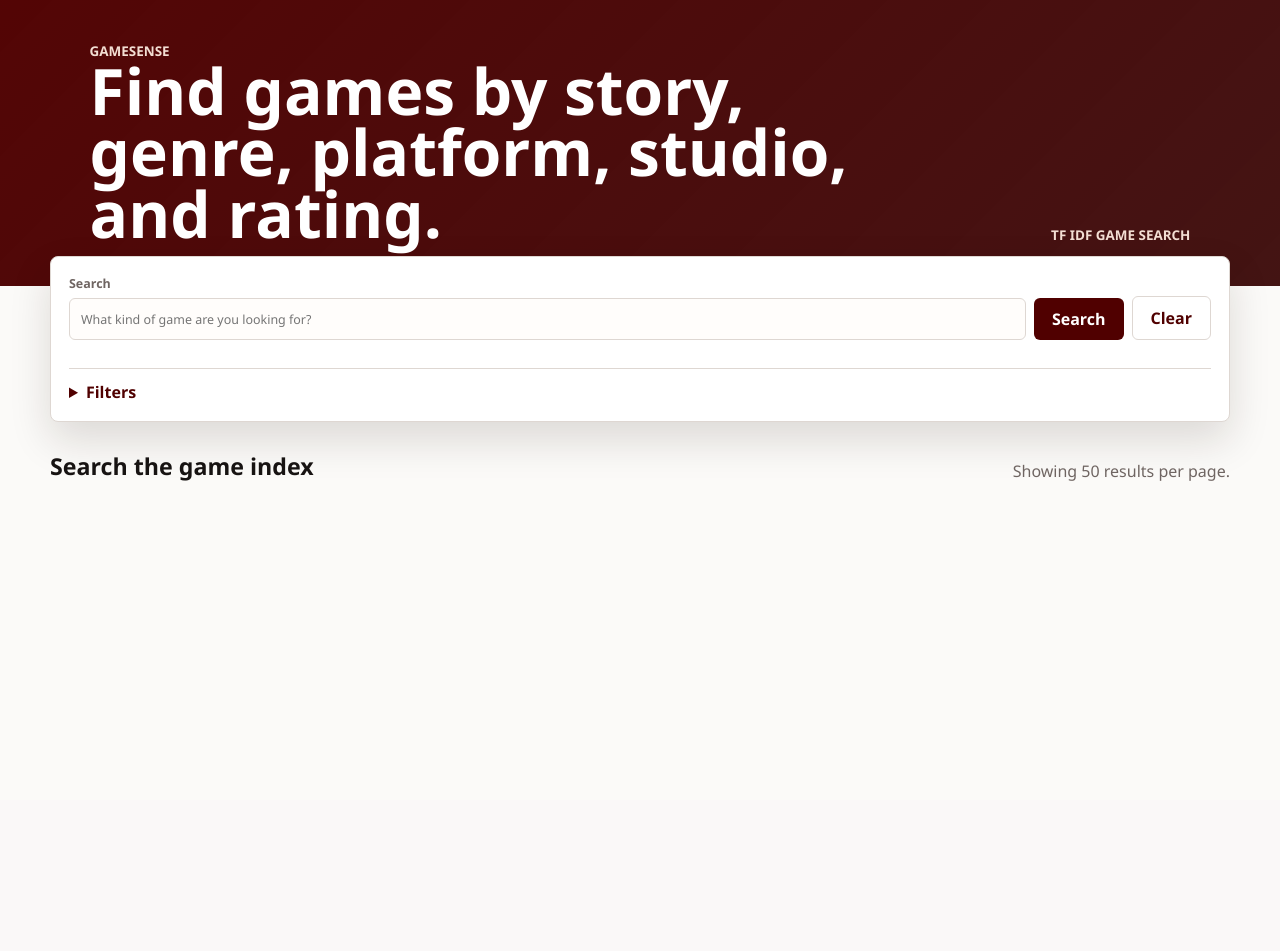
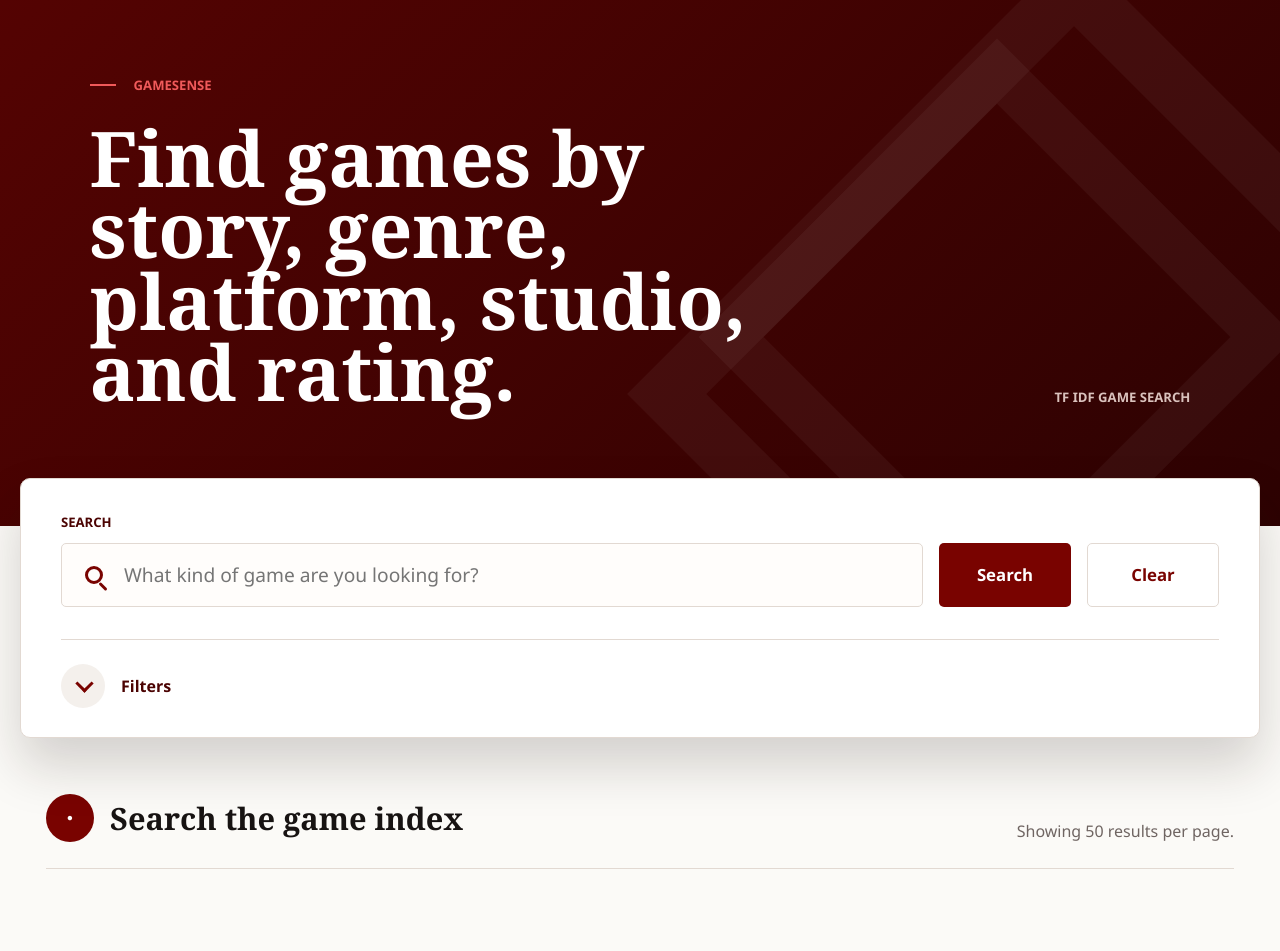
Before and after one commit to joshEng1/GameSense, a Flask app: template templates/index.html in a window 1280 px wide. Before the commit the page ends 481 px from the top, so only its background shows below. Run offline with Flask 3, Linux system fonts and the light colour scheme; the template is opened without the code that fills it, so the values that code supplies are empty.

Commit message:
Refactor styles and improve layout for hero section and search panel

```diff
--- a/static/style.css
+++ b/static/style.css
@@ -1,12 +1,14 @@
 :root {
-    --maroon: #500000;
-    --maroon-dark: #330000;
+    --maroon: #790300;
+    --maroon-dark: #4b0302;
+    --maroon-deep: #3a0202;
     --ink: #171312;
     --muted: #6f6562;
-    --line: #ded7d2;
-    --paper: #fbfaf8;
+    --line: #e2d9d2;
+    --paper: #fbfaf7;
     --panel: #ffffff;
-    --accent: #c89a43;
+    --accent: #f05a5a;
+    --soft: #f4f0ec;
 }
 
 * {
@@ -21,26 +23,75 @@ body {
 }
 
 .hero {
-    min-height: 230px;
+    position: relative;
+    min-height: 470px;
     display: flex;
     align-items: end;
     justify-content: space-between;
-    gap: 28px;
-    padding: 42px max(24px, 7vw);
+    gap: 34px;
+    overflow: hidden;
+    padding: 76px max(24px, 7vw) 118px;
     background:
-        linear-gradient(135deg, rgba(80, 0, 0, 0.98), rgba(51, 0, 0, 0.92)),
-        repeating-linear-gradient(90deg, rgba(255, 255, 255, 0.08) 0 1px, transparent 1px 38px);
+        linear-gradient(135deg, rgba(84, 3, 2, 1), rgba(45, 2, 2, 1));
     color: white;
+}
+
+.hero::before,
+.hero::after {
+    content: "";
+    position: absolute;
+    right: -110px;
+    width: 520px;
+    height: 520px;
+    border: 56px solid rgba(255, 255, 255, 0.045);
+    transform: rotate(45deg);
+}
+
+.hero::before {
+    top: 78px;
+}
+
+.hero::after {
+    top: 126px;
+    right: 72px;
+    width: 330px;
+    height: 330px;
+    border-width: 46px;
+}
+
+.hero > * {
+    position: relative;
+    z-index: 1;
 }
 
 .eyebrow,
 .count {
     margin: 0;
-    color: #f3ded3;
-    font-size: 0.84rem;
+    color: var(--accent);
+    font-size: 0.82rem;
     font-weight: 700;
     letter-spacing: 0;
     text-transform: uppercase;
+}
+
+.eyebrow {
+    display: flex;
+    align-items: center;
+    gap: 18px;
+    margin-bottom: 28px;
+}
+
+.eyebrow::before {
+    content: "";
+    width: 26px;
+    height: 2px;
+    background: var(--accent);
+}
+
+.count {
+    align-self: end;
+    color: #dac2bd;
+    margin-bottom: 2px;
 }
 
 h1,h2,h3,p {
@@ -48,36 +99,40 @@ h1,h2,h3,p {
 }
 
 h1 {
-    max-width: 840px;
+    max-width: 780px;
     margin-bottom: 0;
-    font-size: clamp(2.2rem, 5vw, 4.8rem);
-    line-height: 0.96;
+    font-family: Georgia, "Times New Roman", serif;
+    font-size: clamp(3.2rem, 6vw, 6.4rem);
+    line-height: 0.93;
+    letter-spacing: 0;
 }
 
 .shell {
-    width: min(1180px, calc(100% - 32px));
+    width: min(1360px, calc(100% - 40px));
     margin: 0 auto;
-    padding: 24px 0 48px;
+    padding: 0 0 56px;
 }
 
 .search-panel {
+    position: relative;
+    z-index: 2;
     display: grid;
     grid-template-columns: repeat(4, minmax(0, 1fr));
-    gap: 14px;
-    padding: 18px;
-    margin-top: -54px;
+    gap: 0;
+    padding: 34px 40px 24px;
+    margin-top: -48px;
     background: var(--panel);
     border: 1px solid var(--line);
-    border-radius: 8px;
-    box-shadow: 0 18px 42px rgba(33, 22, 17, 0.14);
+    border-radius: 10px;
+    box-shadow: 0 28px 52px rgba(33, 22, 17, 0.18);
 }
 
 select {
     width: 100%;
-    min-height: 42px;
+    min-height: 46px;
     border: 1px solid var(--line);
-    border-radius: 6px;
-    padding: 9px 11px;
+    border-radius: 5px;
+    padding: 10px 12px;
     color: var(--ink);
     background: #fffdfb;
     font: inherit;
@@ -91,34 +146,43 @@ select:focus {
 
 label {
     display: grid;
-    gap: 6px;
-    color: var(--muted);
-    font-size: 0.78rem;
+    gap: 12px;
+    color: var(--maroon-dark);
+    font-size: 0.82rem;
     font-weight: 700;
+    letter-spacing: 0;
+    text-transform: uppercase;
 }
 
 .wide {
     flex: 1;
+    min-width: 0;
 }
 
 /* --- Search bar row --- */
 .search-bar-row {
-    display: flex;
+    display: grid;
+    grid-template-columns: minmax(0, 1fr) 132px 132px;
     align-items: flex-end;
-    gap: 8px;
+    gap: 16px;
     grid-column: span 4;
+    padding-bottom: 32px;
+    border-bottom: 1px solid var(--line);
 }
 
 /* --- Collapsible filters --- */
 .search-panel details {
     grid-column: span 4;
+    margin-top: 24px;
+    border-top: 0;
+    padding-top: 0;
 }
 
 .filters-grid {
     display: grid;
     grid-template-columns: repeat(4, minmax(0, 1fr));
-    gap: 14px;
-    margin-top: 14px;
+    gap: 16px;
+    margin-top: 22px;
 }
 
 /* --- Rating row --- */
@@ -133,14 +197,51 @@ label {
 
 input {
     width: 100%;
-    min-height: 42px;
+    min-height: 64px;
     border: 1px solid var(--line);
-    border-radius: 6px;
-    padding: 9px 11px;
+    border-radius: 5px;
+    padding: 12px 16px;
     color: var(--ink);
     background: #fffdfb;
     font: inherit;
     font-weight: 500;
+}
+
+.search-input-wrap {
+    position: relative;
+    display: flex;
+}
+
+.search-input-wrap input {
+    min-width: 0;
+    padding-left: 62px;
+    font-size: 1.2rem;
+    letter-spacing: 0;
+    text-transform: none;
+}
+
+.search-icon {
+    position: absolute;
+    left: 24px;
+    top: 32px;
+    z-index: 1;
+    width: 18px;
+    height: 18px;
+    border: 3px solid var(--maroon);
+    border-radius: 50%;
+    transform: translateY(-50%);
+}
+
+.search-icon::after {
+    content: "";
+    position: absolute;
+    right: -8px;
+    bottom: -7px;
+    width: 10px;
+    height: 3px;
+    border-radius: 999px;
+    background: var(--maroon);
+    transform: rotate(45deg);
 }
 
 input:focus {
@@ -178,10 +279,12 @@ select[multiple] option:checked {
 
 button,
 .clear-btn {
-    min-height: 42px;
-    border-radius: 6px;
-    padding: 10px 18px;
+    min-width: 132px;
+    min-height: 64px;
+    border-radius: 5px;
+    padding: 14px 26px;
     font: inherit;
+    font-size: 1.05rem;
     font-weight: 800;
     text-decoration: none;
     cursor: pointer;
@@ -201,6 +304,7 @@ button:hover {
 .clear-btn {
     display: inline-flex;
     align-items: center;
+    justify-content: center;
     color: var(--maroon);
     border: 1px solid var(--line);
     background: white;
@@ -215,12 +319,36 @@ button:hover {
     align-items: end;
     justify-content: space-between;
     gap: 18px;
-    margin: 28px 0 14px;
+    margin: 56px 26px 26px;
+    padding-bottom: 26px;
+    border-bottom: 1px solid var(--line);
+}
+
+.results-title {
+    display: flex;
+    align-items: center;
+    gap: 16px;
+}
+
+.results-icon {
+    width: 48px;
+    height: 48px;
+    display: inline-flex;
+    align-items: center;
+    justify-content: center;
+    flex: 0 0 auto;
+    border-radius: 50%;
+    background: var(--maroon);
+    color: white;
+    font-size: 0.65rem;
+    line-height: 1;
 }
 
 .results-head h2 {
     margin-bottom: 0;
-    font-size: 1.45rem;
+    font-family: Georgia, "Times New Roman", serif;
+    font-size: clamp(1.65rem, 2.4vw, 2.15rem);
+    letter-spacing: 0;
 }
 
 .results-head p {
@@ -301,6 +454,45 @@ summary {
     color: var(--maroon);
     font-weight: 800;
     cursor: pointer;
+}
+
+.search-panel summary {
+    position: relative;
+    display: inline-flex;
+    align-items: center;
+    gap: 16px;
+    list-style: none;
+    color: var(--maroon-dark);
+    font-size: 1rem;
+}
+
+.search-panel summary::-webkit-details-marker {
+    display: none;
+}
+
+.search-panel summary::before {
+    content: "";
+    width: 44px;
+    height: 44px;
+    border-radius: 50%;
+    background: var(--soft);
+}
+
+.search-panel summary::after {
+    content: "";
+    position: absolute;
+    width: 10px;
+    height: 10px;
+    margin-left: 17px;
+    margin-top: -5px;
+    border-right: 3px solid var(--maroon);
+    border-bottom: 3px solid var(--maroon);
+    transform: rotate(45deg);
+}
+
+.search-panel details[open] summary::after {
+    margin-top: 5px;
+    transform: rotate(225deg);
 }
 
 .detail-body {
--- a/templates/index.html
+++ b/templates/index.html
@@ -25,7 +25,10 @@
             <div class="search-bar-row">
                 <label class="wide">
                     <span>Search</span>
+                    <span class="search-input-wrap">
+                        <span class="search-icon" aria-hidden="true"></span>
                         <input name="query_text" value="{{ filters.query_text }}" placeholder="What kind of game are you looking for?">
+                    </span>
                 </label>
                 <button type="submit">Search</button>
                 <a class="clear-btn" href="{{ url_for('index') }}">Clear</a>
@@ -123,11 +126,14 @@
         </form>
 
         <section class="results-head">
+            <div class="results-title">
+                <span class="results-icon" aria-hidden="true">●</span>
                 {% if searched %}
                     <h2>{{ pagination.start_result }} to {{ pagination.end_result }} of {{ pagination.total_results }} results</h2>
                 {% else %}
                     <h2>Search the game index</h2>
                 {% endif %}
+            </div>
             <p>Showing 50 results per page.</p>
         </section>
 
@@ -155,7 +161,15 @@
                             </div>
                             <div>
                                 <dt>Match</dt>
-                                <dd class="match-cell">{{ game.match_label }} {{ game.match_bar }} {{ game.match_percent }}%</dd>
+                                <dd class="match-cell">
+                                    <span class="match-meta">
+                                        <span>{{ game.match_label }}</span>
+                                        <span>{{ game.match_percent }}%</span>
+                                    </span>
+                                    <span class="match-meter" aria-hidden="true">
+                                        <span style="width: {{ game.match_percent }}%"></span>
+                                    </span>
+                                </dd>
                             </div>
                         </dl>
 
```
Also changed, not shown: other parts of static/style.css (+88 -10 lines). Lines whose indentation alone changed are shown as unchanged.
